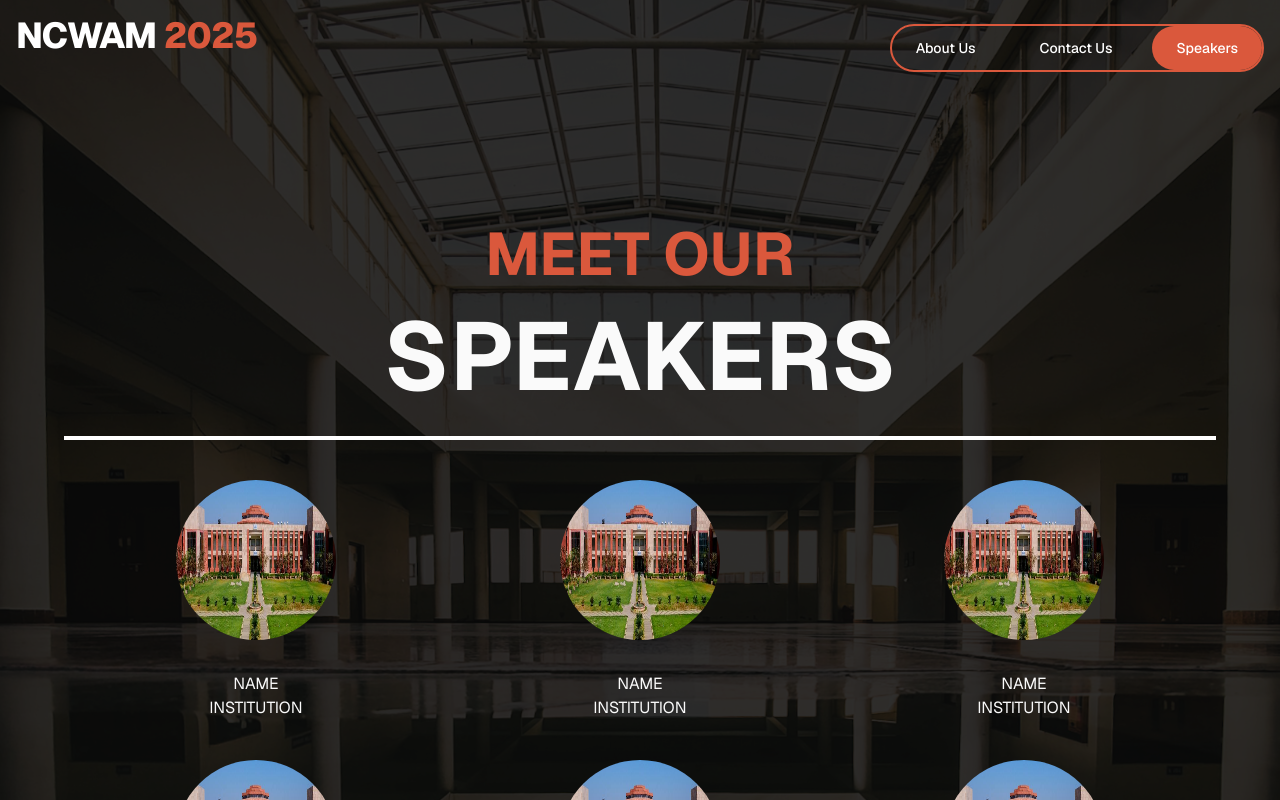
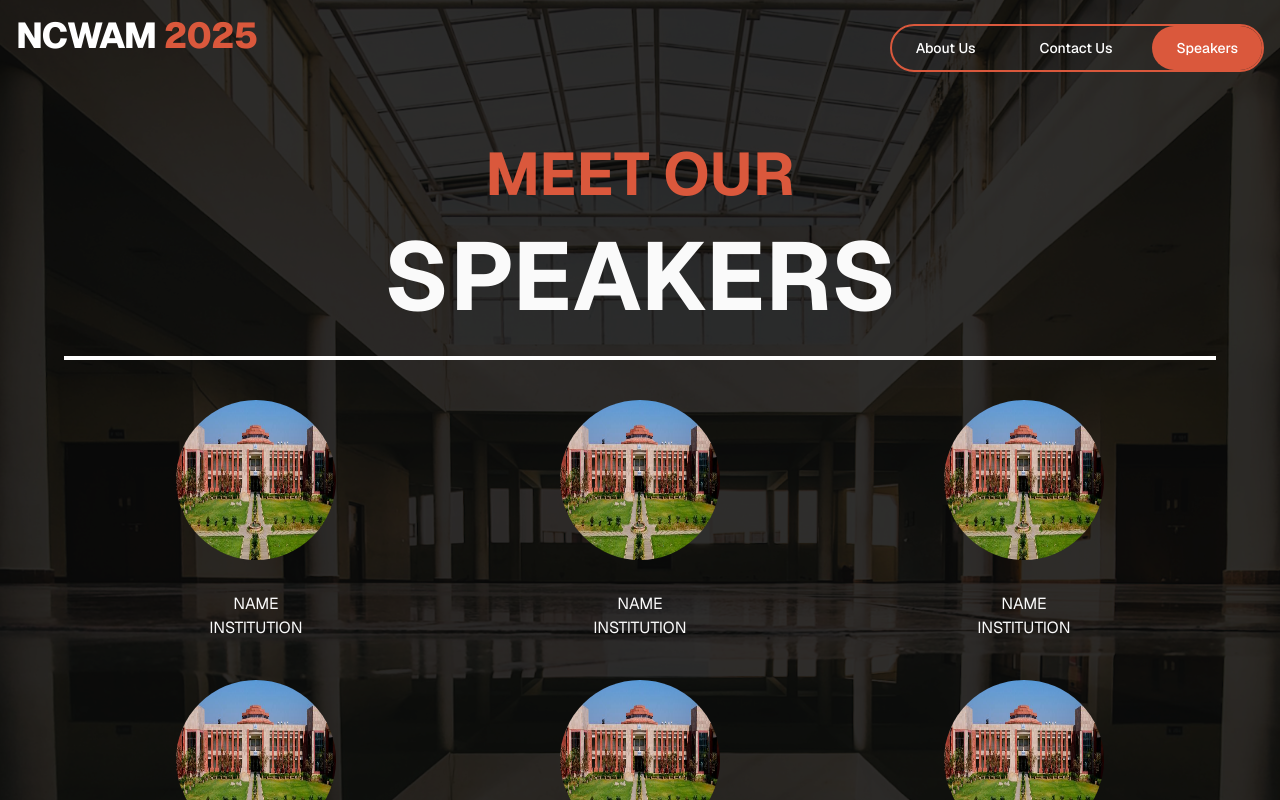
Before and after one commit to ncwam-bphc/website, a Next.js app: page /speakers in a window 1280 px wide. Shown: the top 800 px of the page. Built offline with nearby package versions, Linux system fonts and the light colour scheme.

Commit message:
margins fix

```diff
--- a/src/app/speakers/page.tsx
+++ b/src/app/speakers/page.tsx
@@ -42,7 +42,7 @@ export default function SpeakersPage() {
 
 
     <main className="relative flex-row min-h-screen overflow-hidden font-sans gap-40">
-      <div className="flex justify-center mt-40 mb-6 text-6xl font-bold text-[#da583c]">
+      <div className="flex justify-center mt-20 mb-6 text-6xl font-bold text-[#da583c]">
        MEET OUR
       </div>
       <div className="flex justify-center text-8xl border-b-4 border-white font-bold pb-8">SPEAKERS</div>
```
